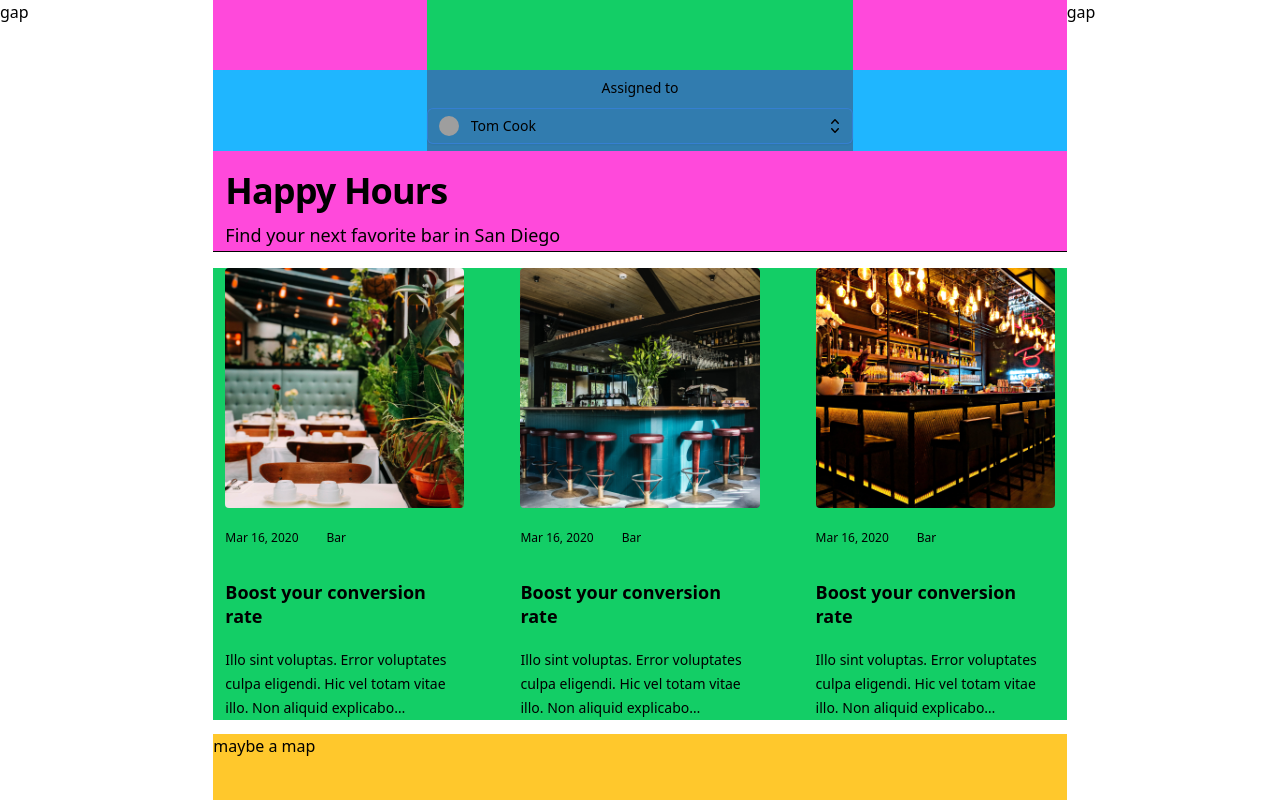
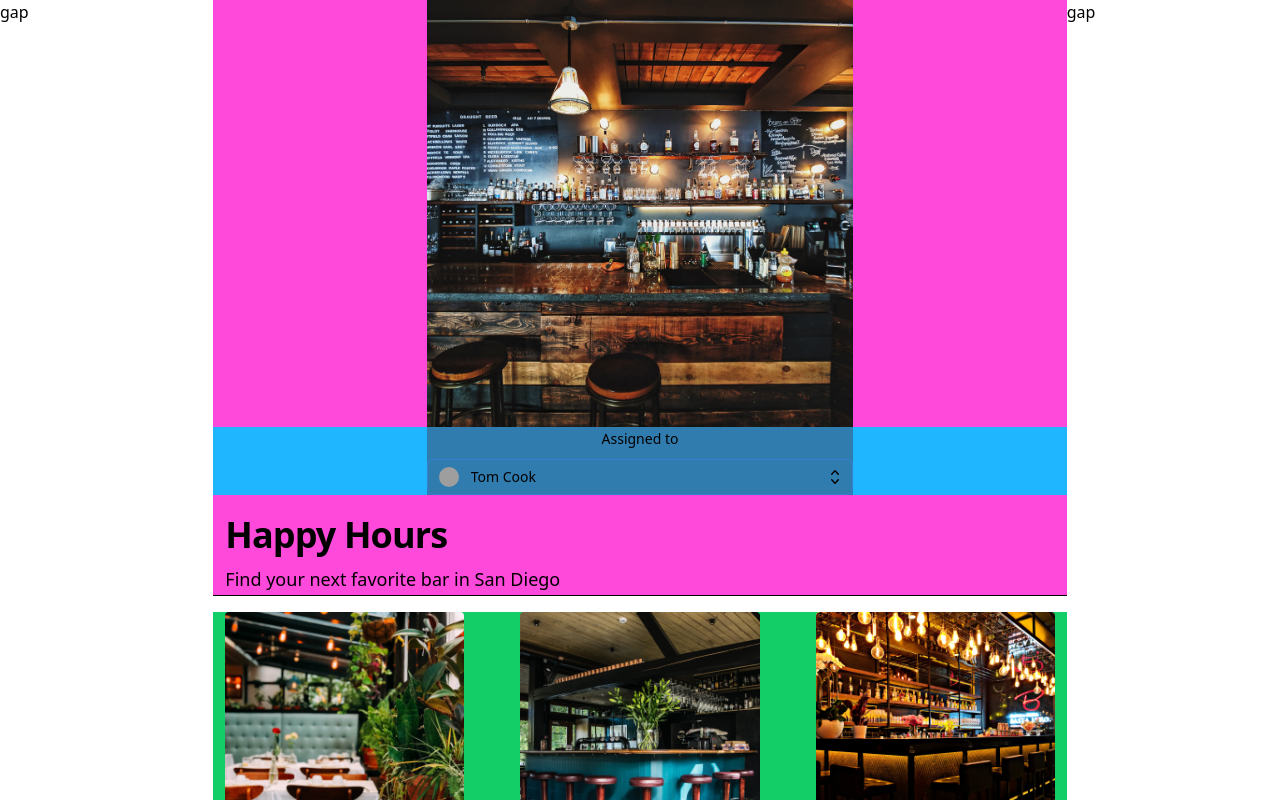
Before and after one commit to lollyca/happyhourhippo, a Next.js app: page / in a window 1280 px wide. Shown: the top 800 px of the page. Built offline with nearby package versions, Linux system fonts and the light colour scheme; grey boxes are pictures that could not be loaded.

Commit message:
added highlight img

```diff
--- a/app/page.tsx
+++ b/app/page.tsx
@@ -10,7 +10,7 @@ export default function Home() {
 
         <div className="bg-pink row-span-5 flex justify-center">
           <div className="bg-green w-2/4 flex flex-col justify-center">
-            <h1></h1>
+            <img src="/highlight.jpg" alt="hilight of the day" />
           </div>
         </div>
 
```
Also changed, not shown: public/highlight.jpg (added).
